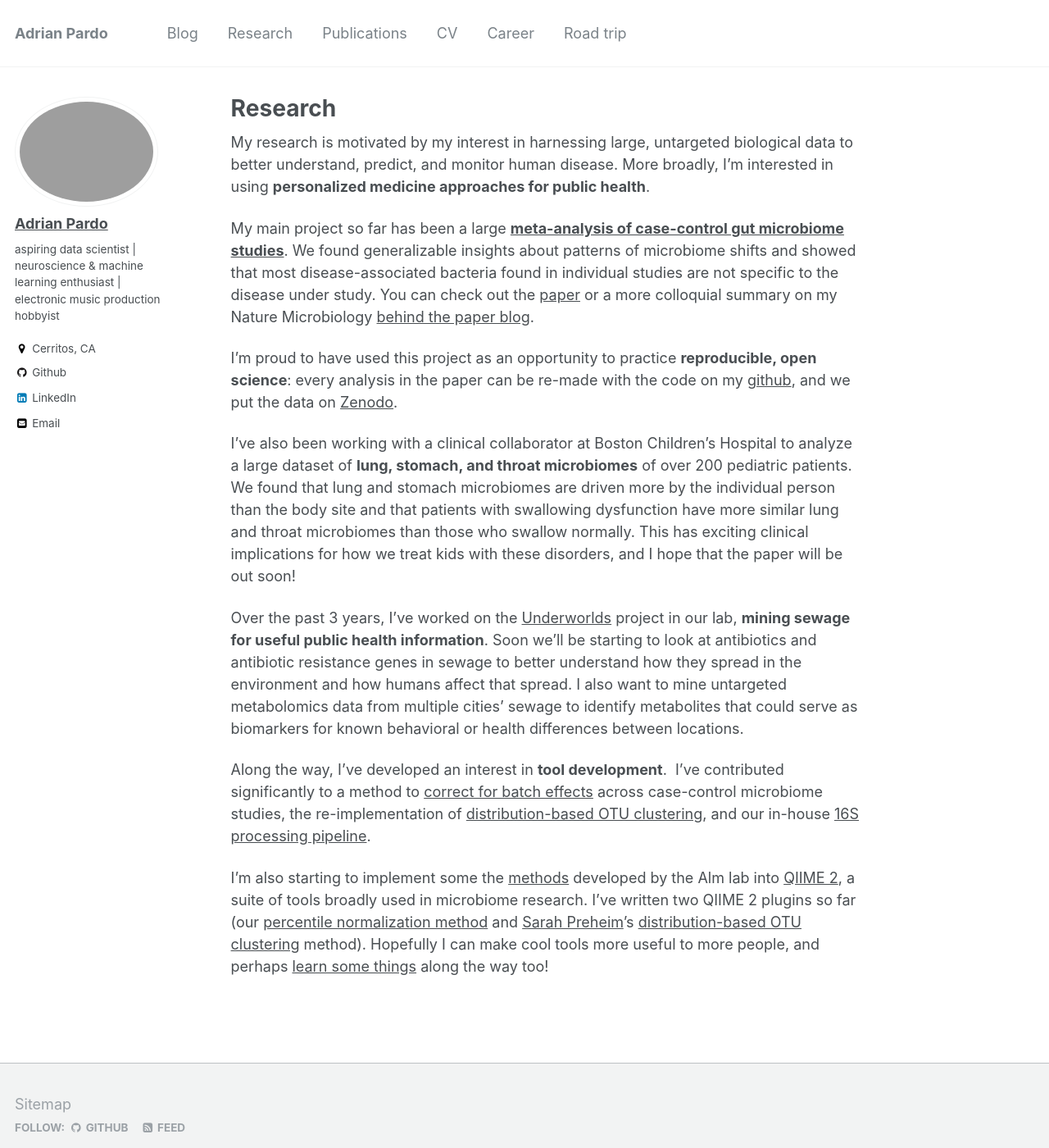
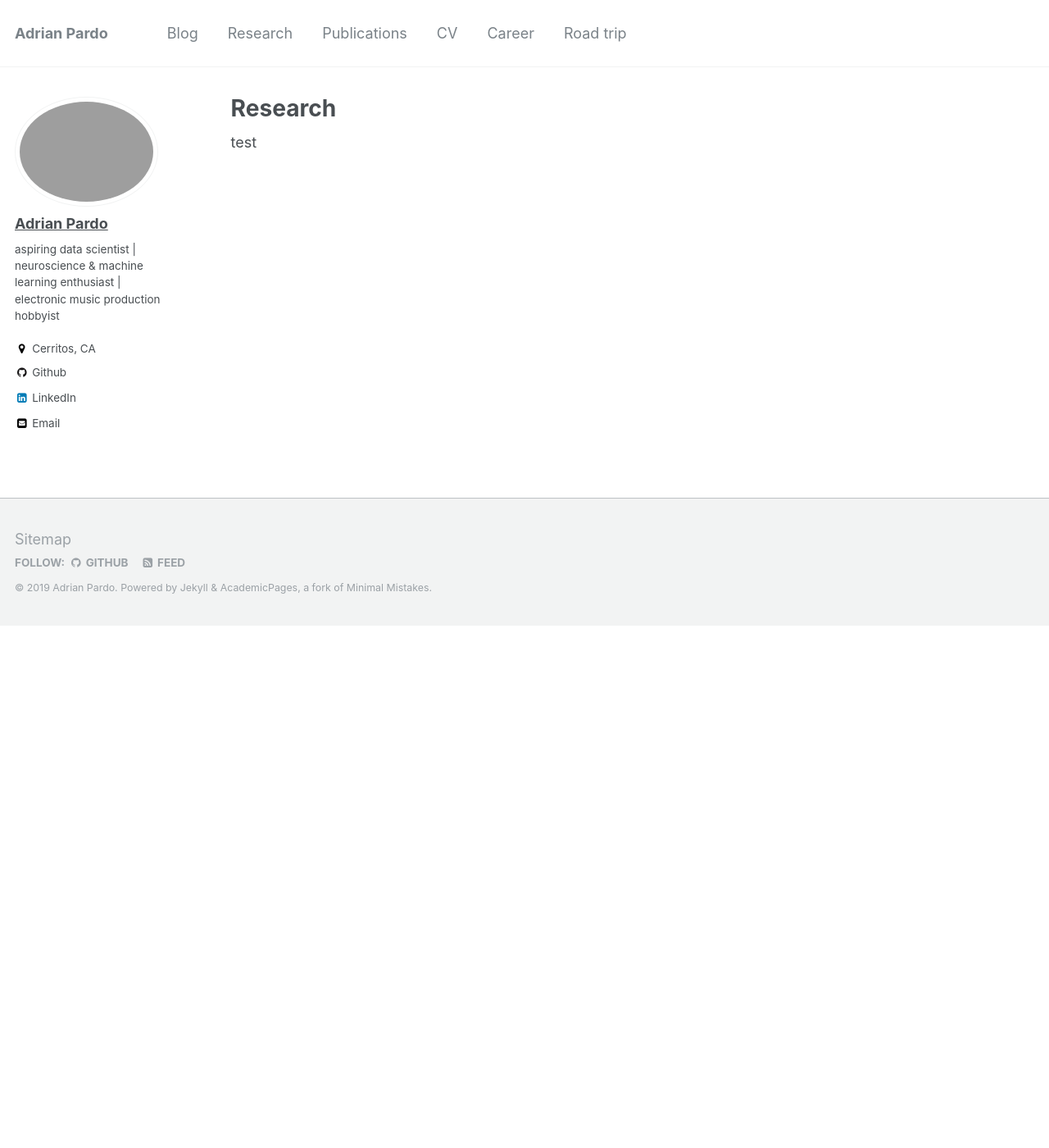
Before and after one commit to adrian-pardo/adrian-pardo.github.io, a Jekyll site: the page built from _pages/research.md, in a window 1280 px wide and 1400 px high. Shown: the whole window at 82% size. Built offline with Jekyll 4.4.1, drawn with Linux system fonts in a browser that asks for light colours.

Commit message:
picture update

```diff
--- a/_pages/research.md
+++ b/_pages/research.md
@@ -5,26 +5,4 @@ permalink: /research/
 author_profile: true
 ---
 
-My research is motivated by my interest in harnessing large, untargeted biological data to better understand, predict, and monitor human disease.
-More broadly, I'm interested in using **personalized medicine approaches for public health**.
-
-My main project so far has been a large **[meta-analysis of case-control gut microbiome studies](https://www.nature.com/articles/s41467-017-01973-8)**.
-We found generalizable insights about patterns of microbiome shifts and showed that most disease-associated bacteria found in individual studies are not specific to the disease under study.
-You can check out the [paper](https://www.nature.com/articles/s41467-017-01973-8) or a more colloquial summary on my Nature Microbiology [behind the paper blog](https://naturemicrobiologycommunity.nature.com/users/70264-claire-duvallet/posts/22494-beyond-dysbiosis-disease-specific-and-shared-microbiome-responses-to-disease blog).
-
-I'm proud to have used this project as an opportunity to practice **reproducible, open science**: every analysis in the paper can be re-made with the code on my [github](http://github.com/cduvallet/microbiomeHD), and we put the data on [Zenodo](https://zenodo.org/record/840333#.WbdUMtOGPBI).
-
-I've also been working with a clinical collaborator at Boston Children's Hospital to analyze a large dataset of **lung, stomach, and throat microbiomes** of over 200 pediatric patients.
-We found that lung and stomach microbiomes are driven more by the individual person than the body site and that patients with swallowing dysfunction have more similar lung and throat microbiomes than those who swallow normally.
-This has exciting clinical implications for how we treat kids with these disorders, and I hope that the paper will be out soon!
-
-Over the past 3 years, I've worked on the [Underworlds](http://underworlds.mit.edu/) project in our lab, **mining sewage for useful public health information**.
-Soon we'll be starting to look at antibiotics and antibiotic resistance genes in sewage to better understand how they spread in the environment and how humans affect that spread.
-I also want to mine untargeted metabolomics data from multiple cities' sewage to identify metabolites that could serve as biomarkers for known behavioral or health differences between locations.
-
-Along the way, I've developed an interest in **tool development**.
-I've contributed significantly to a method to [correct for batch effects](https://doi.org/10.1371/journal.pcbi.1006102) across case-control microbiome studies, the re-implementation of [distribution-based OTU clustering](https://doi.org/10.1371/journal.pone.0176335), and our in-house [16S processing pipeline](http://github.com/thomasgurry/amplicon_sequencing_pipeline).
-
-I'm also starting to implement some the [methods](http://almlab.mit.edu/software.html) developed by the Alm lab into [QIIME 2](https://qiime2.org/), a suite of tools broadly used in microbiome research.
-I've written two QIIME 2 plugins so far (our [percentile normalization method](https://github.com/cduvallet/q2-perc-norm) and [Sarah Preheim](https://engineering.jhu.edu/ehe/faculty/sarah-preheim/)'s [distribution-based OTU clustering](https://github.com/cduvallet/q2-dbotu) method).
-Hopefully I can make cool tools more useful to more people, and perhaps [learn some things](/posts/2018/03/qiime2-plugin) along the way too!
+test
```
Also changed, not shown: 1 other file.
